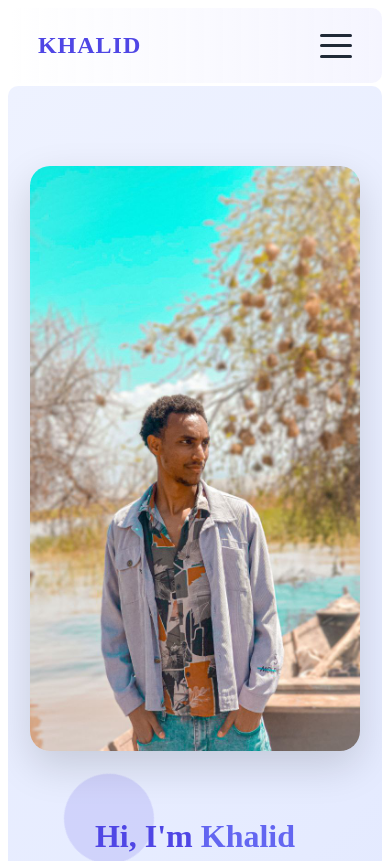
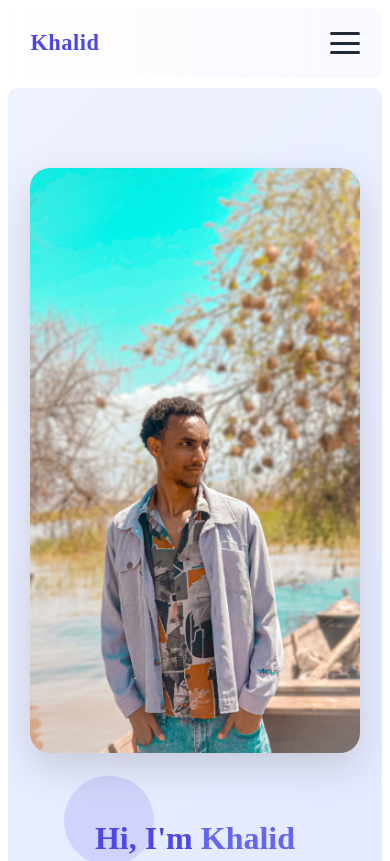
Before and after one commit to GTK-kala/Personal-Portfolio-App, a React (Vite) app in the folder Personal-Portfolio-App/: page / in a window 390 px wide. Shown: the top 861 px of the page. Built offline with nearby package versions, Linux system fonts and the light colour scheme.

Commit message:
Balanced spacing in NavBar section

```diff
--- a/Personal-Portfolio-App/src/components/NavBar/NavBar.css
+++ b/Personal-Portfolio-App/src/components/NavBar/NavBar.css
@@ -1,6 +1,6 @@
-/* ---------------------- */
-/* HEADER CONTAINER */
-/* ---------------------- */
+/* ======================== */
+/* HEADER (Balanced Spacing) */
+/* ======================== */
 
 .header {
   width: 100%;
@@ -8,97 +8,97 @@
   top: 0;
   z-index: 1000;
 
-  /* Soft glass background */
-  background: rgba(255, 255, 255, 0.6);
+  background: rgba(255, 255, 255, 0.65);
   backdrop-filter: blur(14px);
   -webkit-backdrop-filter: blur(14px);
 
-  /* Subtle gradient for premium feel */
   background-image: linear-gradient(
     to right,
-    rgba(255, 255, 255, 0.6),
-    rgba(230, 230, 255, 0.4)
+    rgba(255, 255, 255, 0.55),
+    rgba(235, 235, 255, 0.35)
   );
+
   border-radius: 10px;
-  margin-bottom: 3px;
-
+  margin-bottom: 10px; /* reduced & balanced */
   transition: background 0.3s ease;
 }
 
+/* ======================== */
+/* NAV BAR CONTAINER         */
+/* ======================== */
+
 .navbar {
   max-width: 1250px;
-  height: 75px;
+  height: 70px; /* reduced for better balance */
   margin: auto;
-  padding: 0 8%;
+  padding: 0 6%; /* reduced side padding */
   display: flex;
   justify-content: space-between;
   align-items: center;
 }
 
-/* ---------------------- */
+/* ======================== */
 /* LOGO */
-/* ---------------------- */
+/* ======================== */
 
 .logo {
-  font-size: clamp(1.5rem, 2vw, 2rem);
+  font-size: clamp(1.4rem, 1.8vw, 1.9rem);
   font-weight: 700;
-  letter-spacing: 1px;
+  letter-spacing: 0.5px;
   color: #4f46e5;
-  text-transform: uppercase;
 
-  /* Smooth appearance animation */
-  animation: fadeDown 0.6s ease forwards;
+  animation: fadeDown 0.55s ease forwards;
   cursor: pointer;
 }
 
-/* ---------------------- */
+/* ======================== */
 /* NAV LINKS */
-/* ---------------------- */
+/* ======================== */
 
 .nav-links {
   display: flex;
-  gap: clamp(20px, 3vw, 45px);
+  gap: clamp(18px, 2.8vw, 38px); /* slightly reduced gap */
   list-style: none;
 }
 
 .nav-links li a {
   text-decoration: none;
-  font-size: clamp(1rem, 1.2vw, 1.1rem);
+  font-size: clamp(0.95rem, 1.1vw, 1.05rem);
   font-weight: 500;
   color: #1f2937;
-  transition: 0.3s ease;
   position: relative;
+  transition: 0.28s ease;
 }
 
-/* smoother underline animation */
+/* Smooth premium underline */
 .nav-links li a::after {
   content: "";
   position: absolute;
   width: 0%;
   height: 3px;
-  bottom: -5px;
+  bottom: -6px;
   left: 0;
   background: #6366f1;
   border-radius: 50px;
-  transition: 0.3s ease;
+  transition: width 0.3s ease;
 }
 
 .nav-links li a:hover {
   color: #4f46e5;
-  transform: translateY(-2px);
+  transform: translateY(-1px);
 }
 
 .nav-links li a:hover::after {
   width: 100%;
 }
 
-/* ---------------------- */
+/* ======================== */
 /* HAMBURGER MENU */
-/* ---------------------- */
+/* ======================== */
 
 .hamburger {
-  width: 32px;
-  height: 24px;
+  width: 30px;
+  height: 22px;
   display: none;
   flex-direction: column;
   justify-content: space-between;
@@ -114,18 +114,18 @@
 }
 
 .hamburger.active span:nth-child(1) {
-  transform: translateY(10px) rotate(45deg);
+  transform: translateY(9px) rotate(45deg);
 }
 .hamburger.active span:nth-child(2) {
   opacity: 0;
 }
 .hamburger.active span:nth-child(3) {
-  transform: translateY(-10px) rotate(-45deg);
+  transform: translateY(-9px) rotate(-45deg);
 }
 
-/* ---------------------- */
-/* MOBILE NAV */
-/* ---------------------- */
+/* ======================== */
+/* MOBILE MENU */
+/* ======================== */
 
 @media (max-width: 900px) {
   .hamburger {
@@ -134,40 +134,43 @@
 
   .nav-links {
     position: fixed;
-    top: 60px;
+    top: 54.5px;
     right: 0;
     width: 100%;
     height: 0;
     overflow: hidden;
     flex-direction: column;
-    background: rgba(255, 255, 255, 0.95);
-    backdrop-filter: blur(12px);
-    gap: 26px;
+    background: rgba(255, 255, 255, 0.96);
+    backdrop-filter: blur(10px);
+    border-radius: 10px;
+
+    gap: 22px; /* reduced spacing */
     text-align: center;
+
     padding: 0;
-    box-shadow: 0 4px 25px rgba(0, 0, 0, 0.1);
-    transition: height 0.4s ease;
+    box-shadow: 0 4px 20px rgba(0, 0, 0, 0.1);
+    transition: height 0.35s ease;
   }
 
   .nav-links.open {
-    height: 225px;
-    padding-top: 25px;
+    height: 210px; /* tighter, cleaner */
+    padding-top: 22px;
   }
 
   .nav-links li a {
-    font-size: 1.2rem;
-    animation: fadeUp 0.5s ease;
+    font-size: 1.15rem;
+    animation: fadeUp 0.45s ease;
   }
 }
 
-/* ---------------------- */
+/* ======================== */
 /* ANIMATIONS */
-/* ---------------------- */
+/* ======================== */
 
 @keyframes fadeDown {
   from {
     opacity: 0;
-    transform: translateY(-14px);
+    transform: translateY(-12px);
   }
   to {
     opacity: 1;
@@ -178,7 +181,7 @@
 @keyframes fadeUp {
   from {
     opacity: 0;
-    transform: translateY(12px);
+    transform: translateY(10px);
   }
   to {
     opacity: 1;
```
